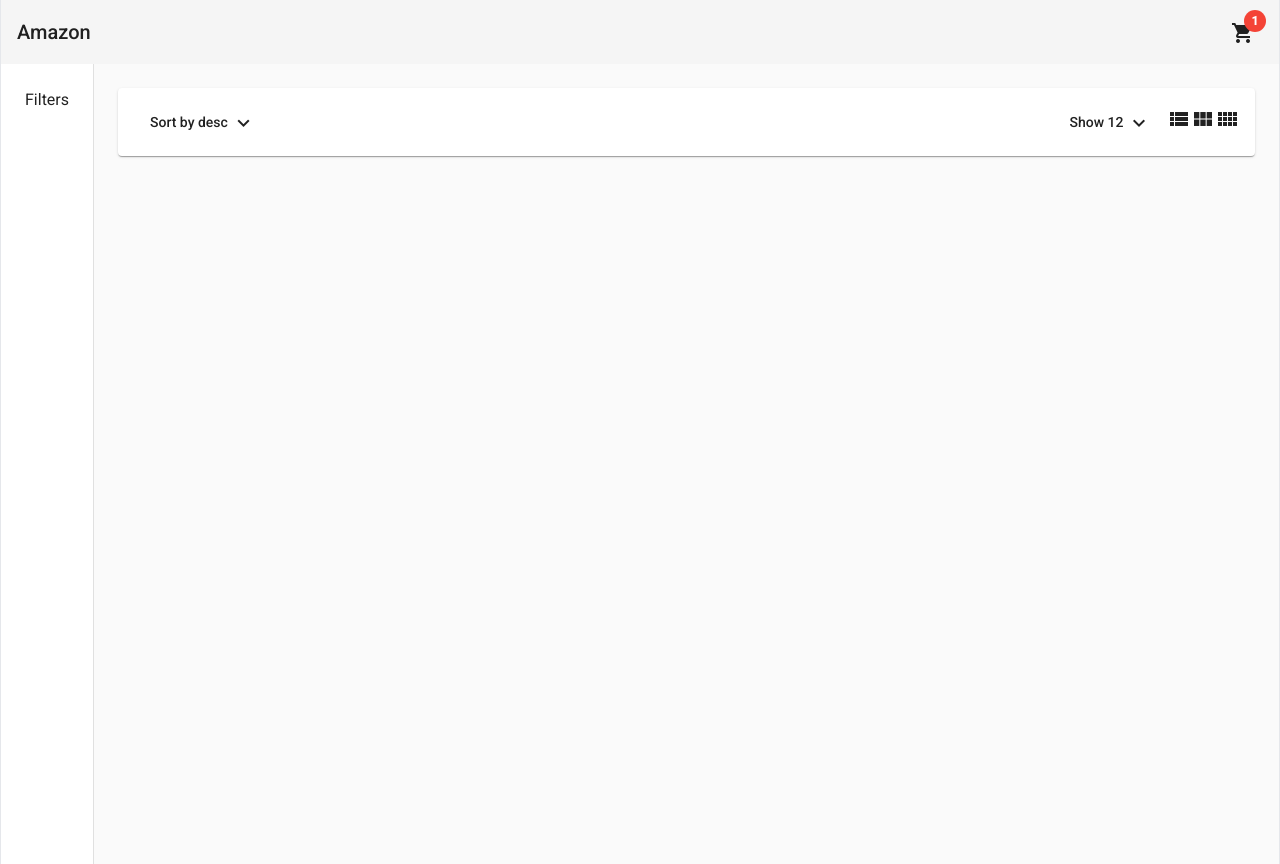
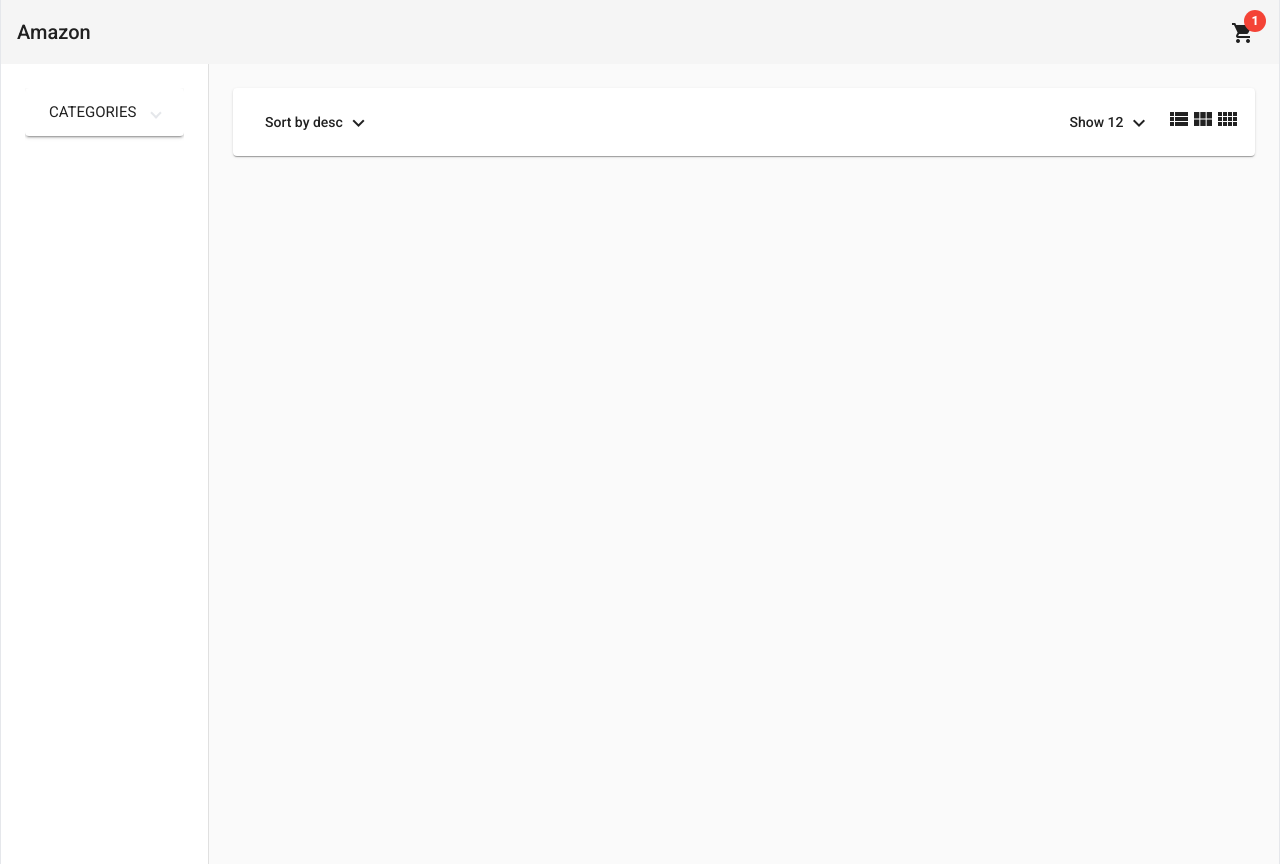
Before and after one commit to vigneshb27/E-Commerce, an Angular app: page / in a window 1280 px wide. Built offline with nearby package versions, Linux system fonts and the light colour scheme.

Commit message:
Created filter component

```diff
--- a/src/app/app.module.ts
+++ b/src/app/app.module.ts
@@ -22,13 +22,15 @@
 import { HeaderComponent } from './components/header/header.component';
 import { HomeComponent } from './pages/home/home.component';
 import { ProductsHeaderComponent } from './pages/home/components/products-header/products-header.component';
+import { FiltersComponent } from './pages/home/components/filters/filters.component';
 
 @NgModule({
   declarations: [
     AppComponent,
     HeaderComponent,
     HomeComponent,
-    ProductsHeaderComponent
+    ProductsHeaderComponent,
+    FiltersComponent
   ],
   imports: [
     BrowserModule,
--- /dev/null
+++ b/src/app/pages/home/components/filters/filters.component.html
@@ -0,0 +1,10 @@
+<mat-expansion-panel *ngIf="categories">
+    <mat-expansion-panel-header>
+        <mat-panel-title> CATEGORIES </mat-panel-title>
+    </mat-expansion-panel-header>
+    <mat-selection-list [multiple]="false">
+        <mat-list-option *ngFor="let category of categories" [value]="category">
+            <button (click)="onShowCategory(category)">{{category}}</button>
+        </mat-list-option>
+    </mat-selection-list>
+</mat-expansion-panel>
--- /dev/null
+++ b/src/app/pages/home/components/filters/filters.component.ts
@@ -0,0 +1,22 @@
+import { Component, OnInit, Output, EventEmitter } from '@angular/core';
+
+@Component({
+  selector: 'app-filters',
+  templateUrl: `filters.component.html`,
+  styles: [
+  ]
+})
+export class FiltersComponent implements OnInit {
+
+  @Output() showCategory = new EventEmitter<string>();
+
+  categories = ['Shoes', 'Sports']
+  constructor() { }
+
+  ngOnInit(): void {
+  }
+
+  onShowCategory(category: string): void {
+     this.showCategory.emit(category);
+  }
+}
--- a/src/app/pages/home/components/products-header/products-header.component.ts
+++ b/src/app/pages/home/components/products-header/products-header.component.ts
@@ -8,7 +8,7 @@
 })
 export class ProductsHeaderComponent implements OnInit {
 
-
+  @Output() columnsCountChange = new EventEmitter<number>()
   itemsShowCount = 12;
 
   sort = "desc";
@@ -18,7 +18,7 @@
   }
 
   onColumnsUpdated(colsNum: number): void {
-
+    this.columnsCountChange.emit(colsNum);
   }
 
   onItemsUpdated(count: number): void {
--- a/src/app/pages/home/home.component.html
+++ b/src/app/pages/home/home.component.html
@@ -1,8 +1,9 @@
 <mat-drawer-container [autosize]="true" class="min-h-full max-w-7xl mx-auto border-x">
     <mat-drawer mode="side" opened class="p-6">
-        Filters
+        <app-filters (showCategory)="onShowCategory($event)"></app-filters>
     </mat-drawer>
     <mat-drawer-content class="p-6">
-        <app-products-header></app-products-header>
+        <app-products-header (columnsCountChange)="onColumnsCountChange($event)"></app-products-header>
+        {{category}}
     </mat-drawer-content>
 </mat-drawer-container>
--- a/src/app/pages/home/home.component.ts
+++ b/src/app/pages/home/home.component.ts
@@ -7,10 +7,19 @@
   ]
 })
 export class HomeComponent implements OnInit {
-
+  cols = 3;
+  category : string | undefined;
   constructor() { }
 
   ngOnInit(): void {
   }
 
+  onColumnsCountChange(colsNum: number): void {
+    this.cols = colsNum;
+  }
+
+  onShowCategory(newCategory: string): void {
+    this.category = newCategory;
+  }
+
 }
```
